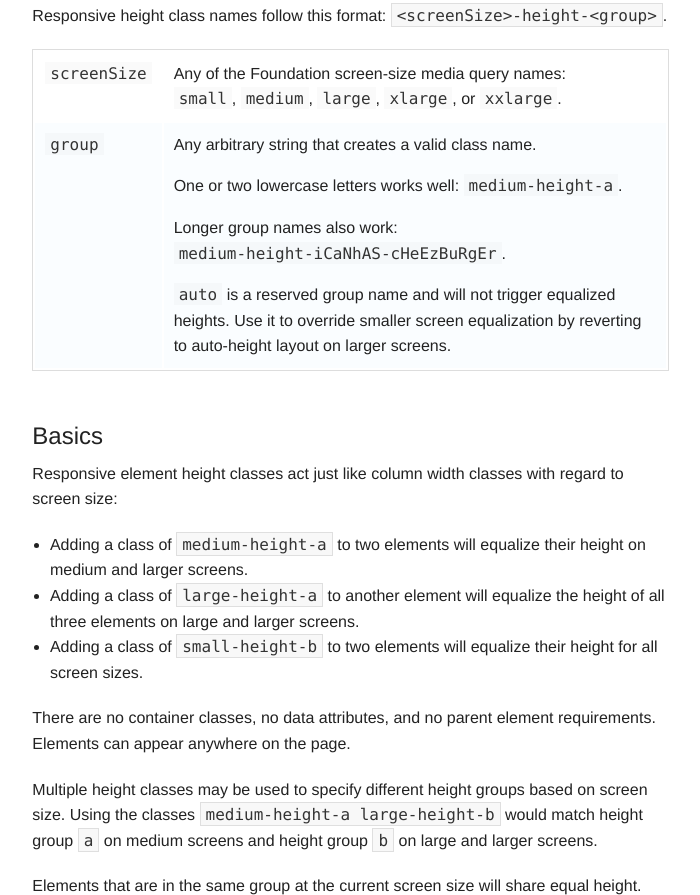
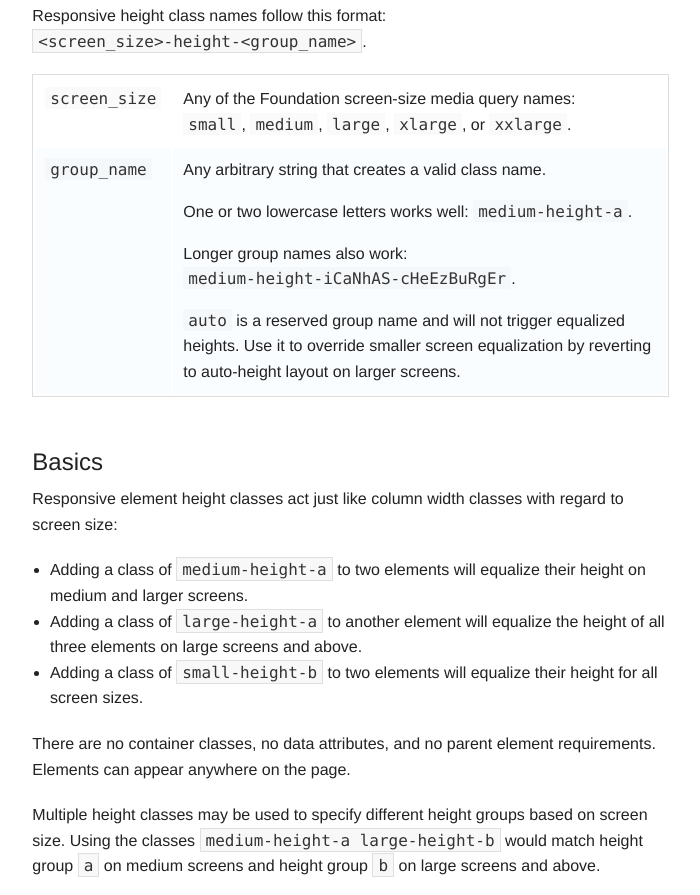
Before and after one commit to jsmreese/responsive-equalized-heights, a plain HTML site: page index.html in a window 1280 px wide. Shown: the part 692-1587 px from the top of the page, without its empty margins (456-1156 px from the left). Drawn offline with Linux system fonts and the light colour scheme.

Commit message:
Wordsmithing.

```diff
--- a/index.html
+++ b/index.html
@@ -77,10 +77,10 @@
 				<p>Responsive Equalized Heights is built to work with the grid from Foundation 5. It is untested with earlier versions of Foundation.</p>
 
 				<h2>Format</h2>
-				<p>Responsive height class names follow this format: <code><nobr>&lt;screenSize&gt;-height-&lt;group&gt;</nobr></code>.</p>
+				<p>Responsive height class names follow this format: <code><nobr>&lt;screen_size&gt;-height-&lt;group_name&gt;</nobr></code>.</p>
 				<table><tbody>
-					<tr><td><p><code>screenSize</code></p></td><td><p>Any of the Foundation screen-size media query names:<br><code>small</code>, <code>medium</code>, <code>large</code>, <code>xlarge</code>, or <code>xxlarge</code>.</p></td></tr>
-					<tr><td><p><code>group</code></p></td><td><p>Any arbitrary string that creates a valid class name.</p>
+					<tr><td><p><code>screen_size</code></p></td><td><p>Any of the Foundation screen-size media query names:<br><code>small</code>, <code>medium</code>, <code>large</code>, <code>xlarge</code>, or <code>xxlarge</code>.</p></td></tr>
+					<tr><td><p><code>group_name</code></p></td><td><p>Any arbitrary string that creates a valid class name.</p>
 					<p>One or two lowercase letters works well: <code><nobr>medium-height-a</nobr></code>.</p><p>Longer group names also work: <code><nobr>medium-height-iCaNhAS-cHeEzBuRgEr</nobr></code>.</p>
 					<p><code>auto</code> is a reserved group name and will not trigger equalized heights. Use it to override smaller screen equalization by reverting to auto-height layout on larger screens.</td></tr>
 				</tbody></table>
@@ -89,11 +89,11 @@
 				<p>Responsive element height classes act just like column width classes with regard to screen size:</p>
 				<ul>
 					<li>Adding a class of <code><nobr>medium-height-a</nobr></code> to two elements will equalize their height on medium and larger screens.</li>
-					<li>Adding a class of <code><nobr>large-height-a</nobr></code> to another element will equalize the height of all three elements on large and larger screens.</li>
+					<li>Adding a class of <code><nobr>large-height-a</nobr></code> to another element will equalize the height of all three elements on large screens and above.</li>
 					<li>Adding a class of <code><nobr>small-height-b</nobr></code> to two elements will equalize their height for all screen sizes.</li>
 				</ul>
 				<p>There are no container classes, no data attributes, and no parent element requirements. Elements can appear anywhere on the page.</p>
-				<p>Multiple height classes may be used to specify different height groups based on screen size. Using the classes <code><nobr>medium-height-a</nobr> <nobr>large-height-b</nobr></code> would match height group <code>a</code> on medium screens and height group <code>b</code> on large and larger screens.</p>
+				<p>Multiple height classes may be used to specify different height groups based on screen size. Using the classes <code><nobr>medium-height-a</nobr> <nobr>large-height-b</nobr></code> would match height group <code>a</code> on medium screens and height group <code>b</code> on large screens and above.</p>
 				<p>Elements that are in the same group at the current screen size will share equal height.</p>
 				<p>Height classes that are not active, such as the class <code><nobr>xlarge-height-a</nobr></code> on a medium screen, are ignored when determining group height.</p>
 				<p>In the examples below, I&rsquo;ve added height classes to <code>.panel</code> elements inside <code>.column</code> elements. You can add height classes directly on the column divs, or any other element you wish&mdash;this pattern of content inside grid containers works best for me.</p>
@@ -186,8 +186,8 @@ Foundation.responsive_heights.update();</code></pre>
 					<h3>Equal for Medium Screens Only</h3>
 					<div class="example-content">
 						<p>Two elements, equal in height for medium screens only.</p>
-						<p>These elements are arranged side-by-side and equalized in height for medium screens only. The class <code><nobr>large-height-auto</nobr></code> is used to responsively revert to auto-height layout.</p>
-						<p><code>auto</code> is a reserved group name for all screen sizes and uses the format <code><nobr>&lt;screenSize&gt;-height-auto</nobr></code>.</p>
+						<p>The group name <code>auto</code> is reserved for all screen sizes, and will revert to auto-height layout. Use the format <code><nobr>&lt;screen_size&gt;-height-auto</nobr></code></p>
+						<p>This example uses the class <code><nobr>large-height-auto</nobr></code> to responsively revert to auto-height layout for large screens and above.</p>
 						<div class="row">
 							<div class="column medium-6 large-12">
 								<div class="panel medium-height-c large-height-auto">
@@ -208,7 +208,7 @@ Foundation.responsive_heights.update();</code></pre>
 				<div class="example">
 					<h3>Responsive Group of Three</h3>
 					<div class="example-content">
-						<p>Three elements, two are always equal. On large and larger screens, all three are equal.</p>
+						<p>Three elements, two are always equal. On large screens and above, all three are equal.</p>
 						<p>To facilitate more complex responsive layouts where elements are stacked sometimes and side-by-side at other times, height groups can be configured based on screen size.</p>
 						<p>The class <code><nobr>large-height-d</nobr></code> is ignored on small and medium screens, but is active on large, xlarge, and xxlarge screens.</p>
 						<div class="row">
```
